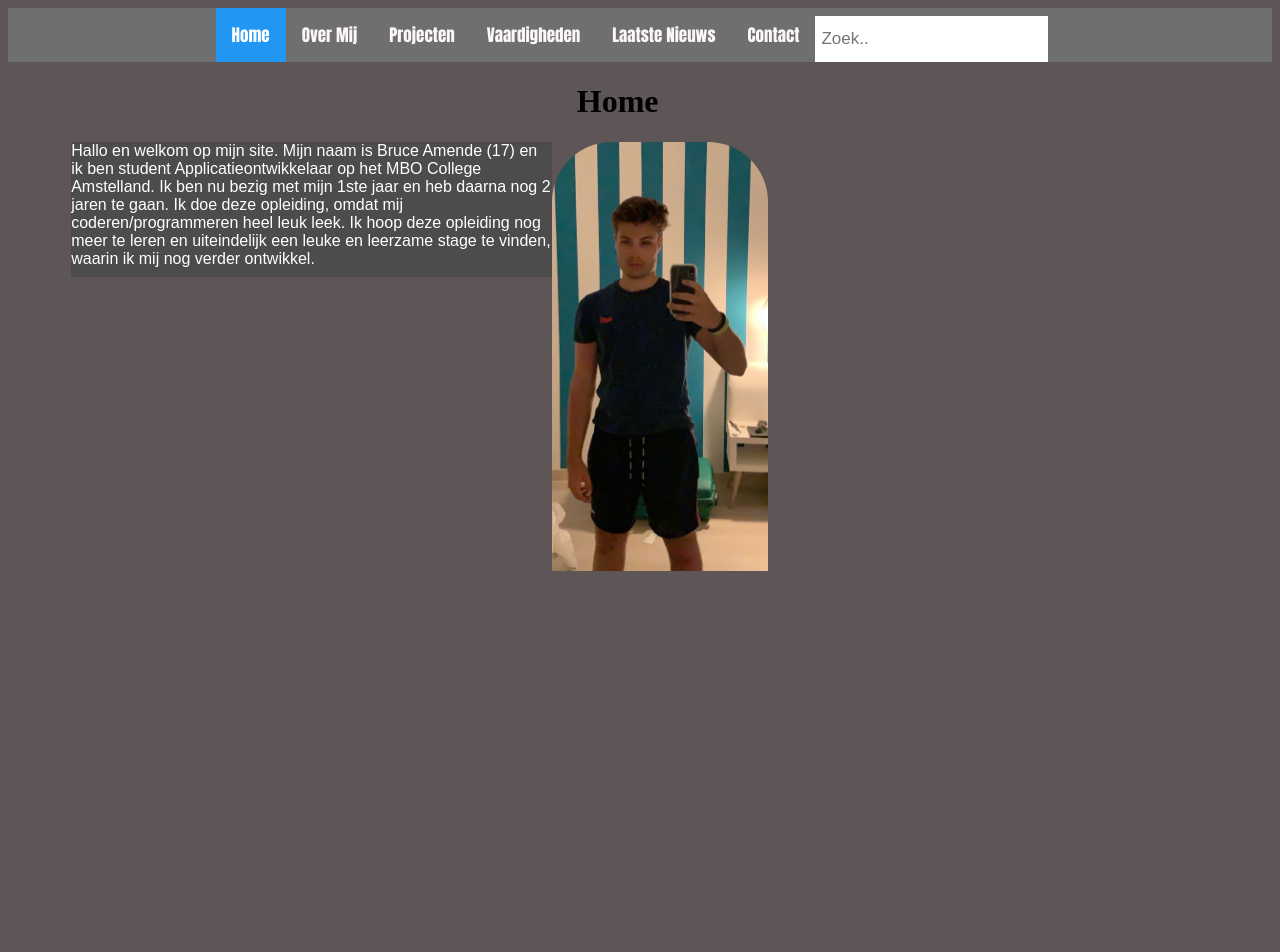
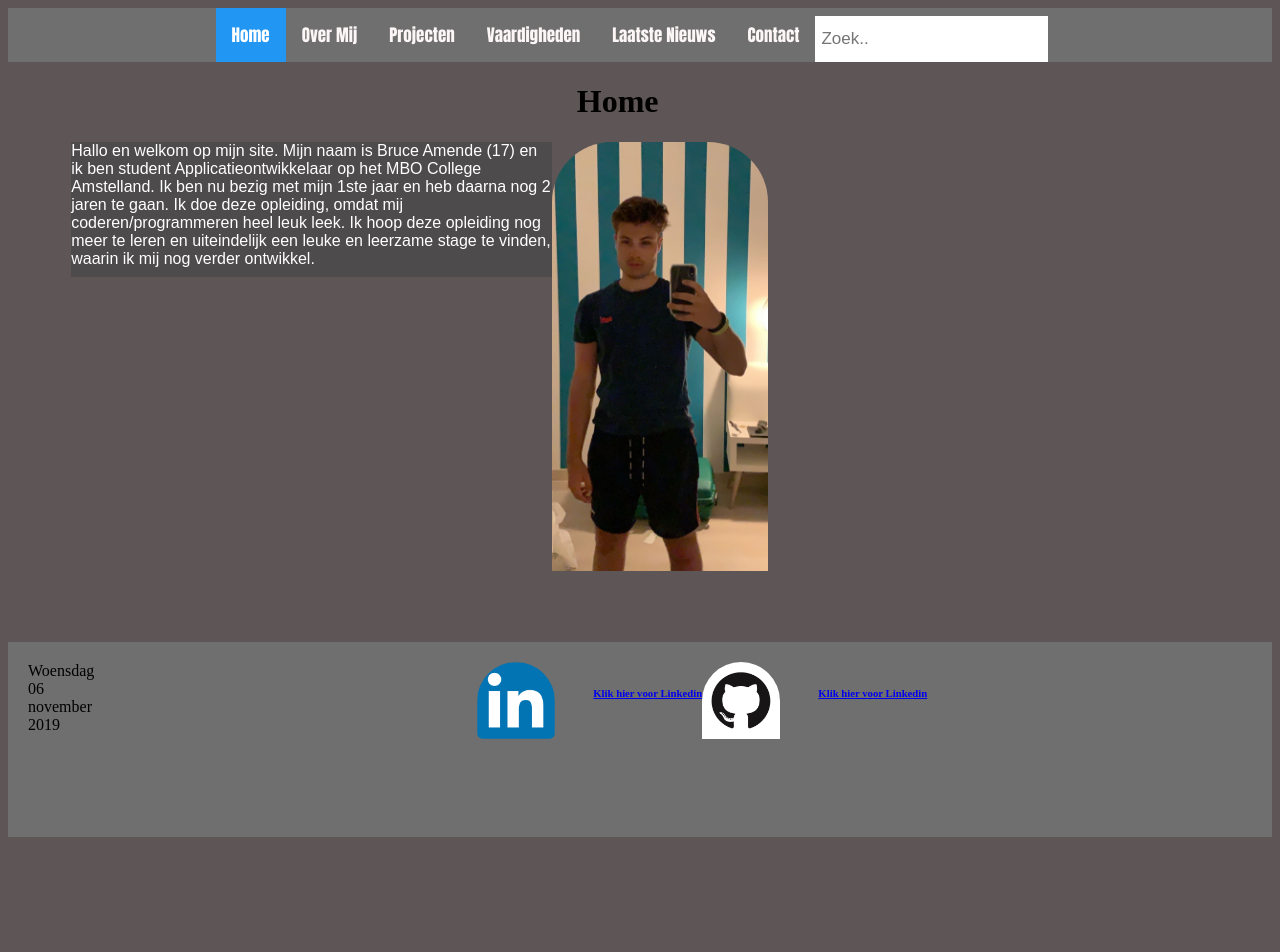
Before and after one commit to ROC-van-Amsterdam-College-Amstelland/project-portfolio-BruceAmende, a plain HTML site: page html/index.html in a window 1280 px wide. Shown: the top 952 px of the page. After the commit the page ends 845 px from the top, so only its background shows below. Drawn offline with Linux system fonts and the light colour scheme.

Commit message:
einde site

```diff
--- a/css/home.css
+++ b/css/home.css
@@ -65,10 +65,8 @@ body{
 
     }
   }
-  .ondb{
-
-
-    margin-top: 50%;
+  footer{
+    display: flex;
     padding: 20px;
     background-color: #706f6f;
   }
@@ -117,3 +115,17 @@ img{
   border-radius: 60px;
 
 }
+#linkdin{
+  margin-left: 30%;
+  display:flex;
+  flex-direction: row;
+}
+#linklogo{
+  width: 10%;
+  margin-right: 5%;
+}
+#gitlogo{
+  width: 10%;
+  margin-right: 5%;
+
+}
--- a/html/index.html
+++ b/html/index.html
@@ -43,16 +43,37 @@
 
     </main>
     <footer>
-
         <div class="ondb">
 
             <div id="datum">
+                <script>
+
+                    var now = new Date();
+                    var days = new Array("Zondag", "Maandag", "Dinsdag", "Woensdag", "Donderdag", "Vrijdag", "Zaterdag");
+                    var months = new Array("januari","februari", "maart", "april", "mei", "juni", "juli", "augustus", "september", "oktober", "november", "december");
+                    var date = ((now.getDate()<10) ? "0" : "")+ now.getDate();
+                    function fourdigits(number) {
+                        return (number < 1000) ? number + 1900 : number;
+                    }
+                    today = days[now.getDay()] + " " +
+                                    date + " " +
+                                    months[now.getMonth()] + " " +
+                                    (fourdigits(now.getYear())) ;
+                    document.write(today);
+
+                    </script>
+            </div>
 
 
 
-            </div>
+        </div>
+        <div id="linkdin">
+            <img id="linklogo" src="../Afbeeldingen/linkedin.png">
+            <h6><a href="https://www.linkedin.com/in/bruce-amende-622665197/">Klik hier voor Linkedin</a></h6>
+            <img id="gitlogo" src="../Afbeeldingen/git.png">
+            <h6><a href="https://www.linkedin.com/in/bruce-amende-622665197/">Klik hier voor Linkedin</a></h6>
         </div>
     </footer>
-        <script src="../Java/home.js"></script>
+    <script src="../Java/home.js"></script>
 </body>
 </html>
```
Also changed, not shown: Java/contact.js (+11 -0 lines), css/contact.css (+22 -1 lines), html/contact.html (+7 -1 lines), Afbeeldingen/duimomhoog.png (added), Afbeeldingen/git.png (added), Afbeeldingen/linkedin.png (added).
